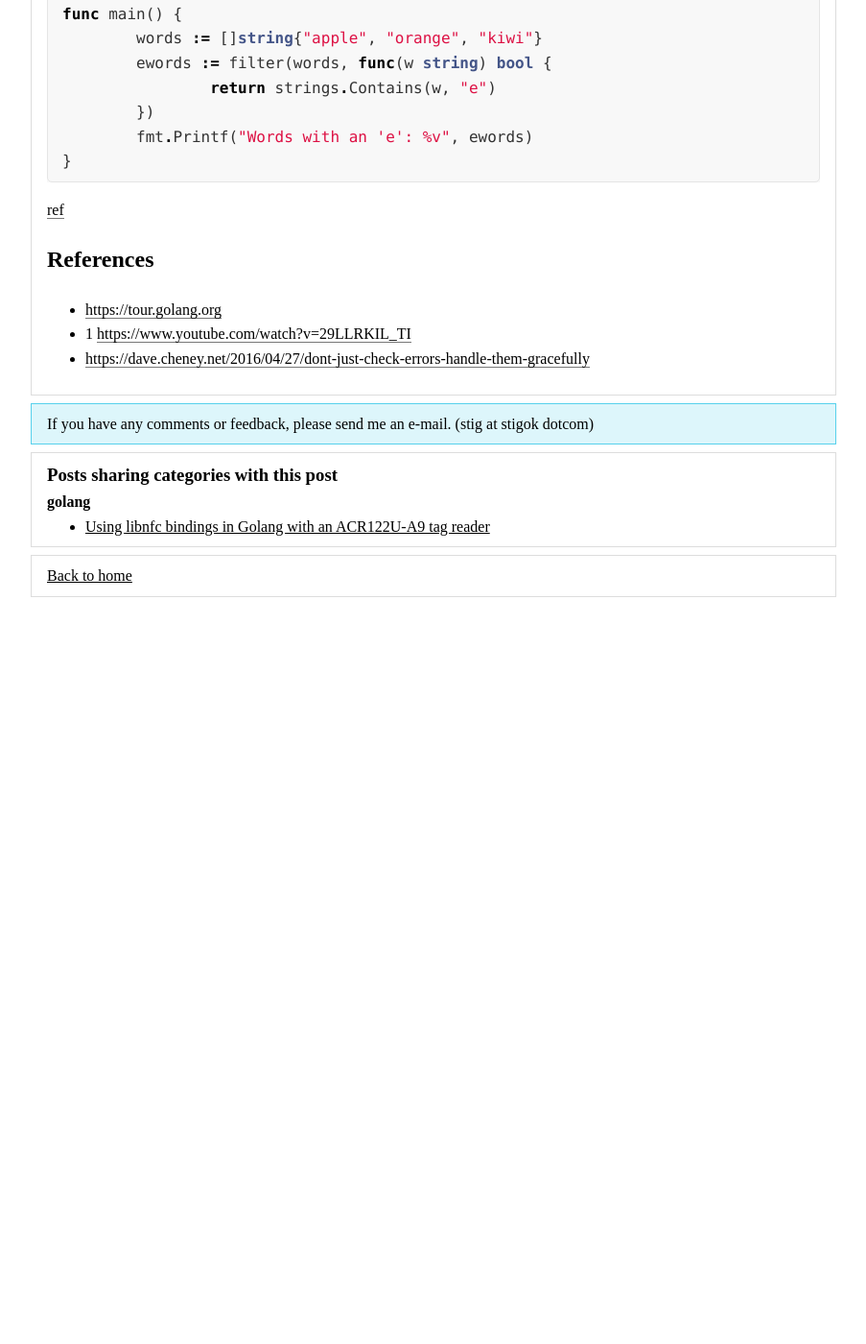
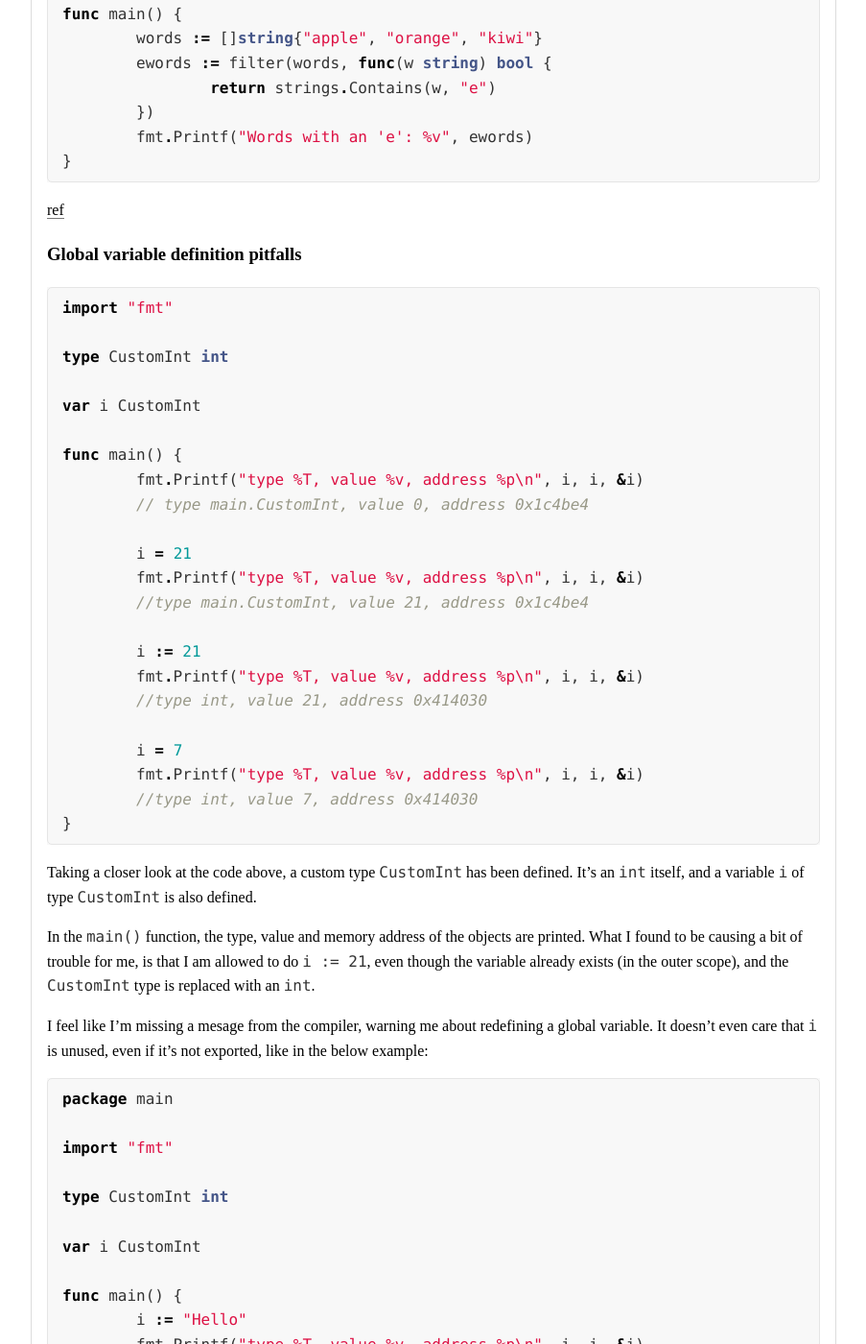
Before and after one commit to stigok/blog.stigok.com, a Jekyll site: the page built from collections/_posts/2019-07-05-my-jump-into-golang.md, in a window 1280 px wide and 1400 px high, scrolled down 2265 px. Shown: the whole window at 96% size, without its empty margins (188-1091 px from the left). Built offline with Jekyll 4.4.1, drawn with Linux system fonts in a browser that asks for light colours; before the commit the page ends 2895 px from its top, so only the background shows below that; some of the changed text lies outside the part shown.

Commit message:
Add section for global variable definition pitfalls

````diff
--- a/collections/_posts/2019-07-05-my-jump-into-golang.md
+++ b/collections/_posts/2019-07-05-my-jump-into-golang.md
@@ -109,6 +109,99 @@ func main() {
 
 [ref](https://golangbot.com/first-class-functions/)
 
+### Global variable definition pitfalls
+
+```go
+import "fmt"
+
+type CustomInt int
+
+var i CustomInt
+
+func main() {
+	fmt.Printf("type %T, value %v, address %p\n", i, i, &i)
+	// type main.CustomInt, value 0, address 0x1c4be4
+
+	i = 21
+	fmt.Printf("type %T, value %v, address %p\n", i, i, &i)
+	//type main.CustomInt, value 21, address 0x1c4be4
+
+	i := 21
+	fmt.Printf("type %T, value %v, address %p\n", i, i, &i)
+	//type int, value 21, address 0x414030
+
+	i = 7
+	fmt.Printf("type %T, value %v, address %p\n", i, i, &i)
+	//type int, value 7, address 0x414030
+}
+```
+
+Taking a closer look at the code above, a custom type `CustomInt` has been
+defined. It's an `int` itself, and a variable `i` of type `CustomInt` is
+also defined.
+
+In the `main()` function, the type, value and memory address of the objects
+are printed. What I found to be causing a bit of trouble for me, is that I
+am allowed to do `i := 21`, even though the variable already exists (in the
+outer scope), and the `CustomInt` type is replaced with an `int`.
+
+I feel like I'm missing a mesage from the compiler, warning me about
+redefining a global variable. It doesn't even care that `i` is unused,
+even if it's not exported, like in the below example:
+
+```go
+package main
+
+import "fmt"
+
+type CustomInt int
+
+var i CustomInt
+
+func main() {
+	i := "Hello"
+	fmt.Printf("type %T, value %v, address %p\n", i, i, &i)
+}
+```
+
+I had done a similar thing in a project i was working with this week, causing
+some disturbance in my mind. It looked something like the following. Can you
+spot the mistake?
+
+```go
+package main
+
+import "fmt"
+import "time"
+
+var msgs chan string
+
+func printer() {
+	for {
+		select {
+		case m := <-msgs:
+			fmt.Println(m)
+		case <-time.After(1 * time.Millisecond):
+			fmt.Println("... no new messages arrived")
+		}
+	}
+}
+
+func main() {
+	msgs := make(chan string)
+
+	go printer()
+
+	func(c chan string) {
+		for i := 0; i < 10; i++ {
+			msgs <- fmt.Sprintf("Hello %v", i)
+		}
+	}(msgs)
+}
+```
+
+[ref](https://www.reddit.com/r/golang/comments/bi2k7o/a_variable_which_is_declared_outside_of_the_main/elxmo12/)
+
 ## References
 - <https://tour.golang.org>
 - 1 <https://www.youtube.com/watch?v=29LLRKIL_TI>
````
